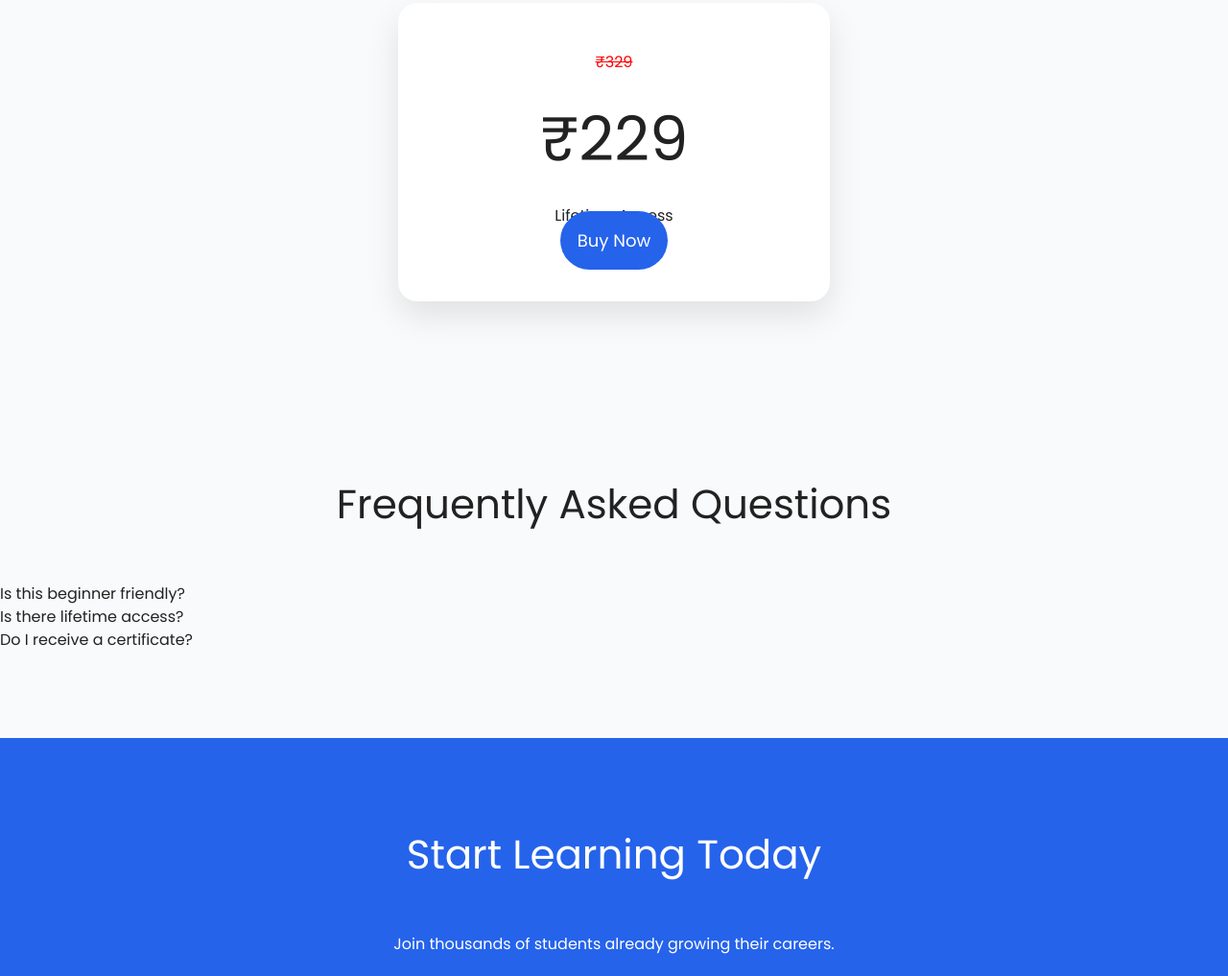
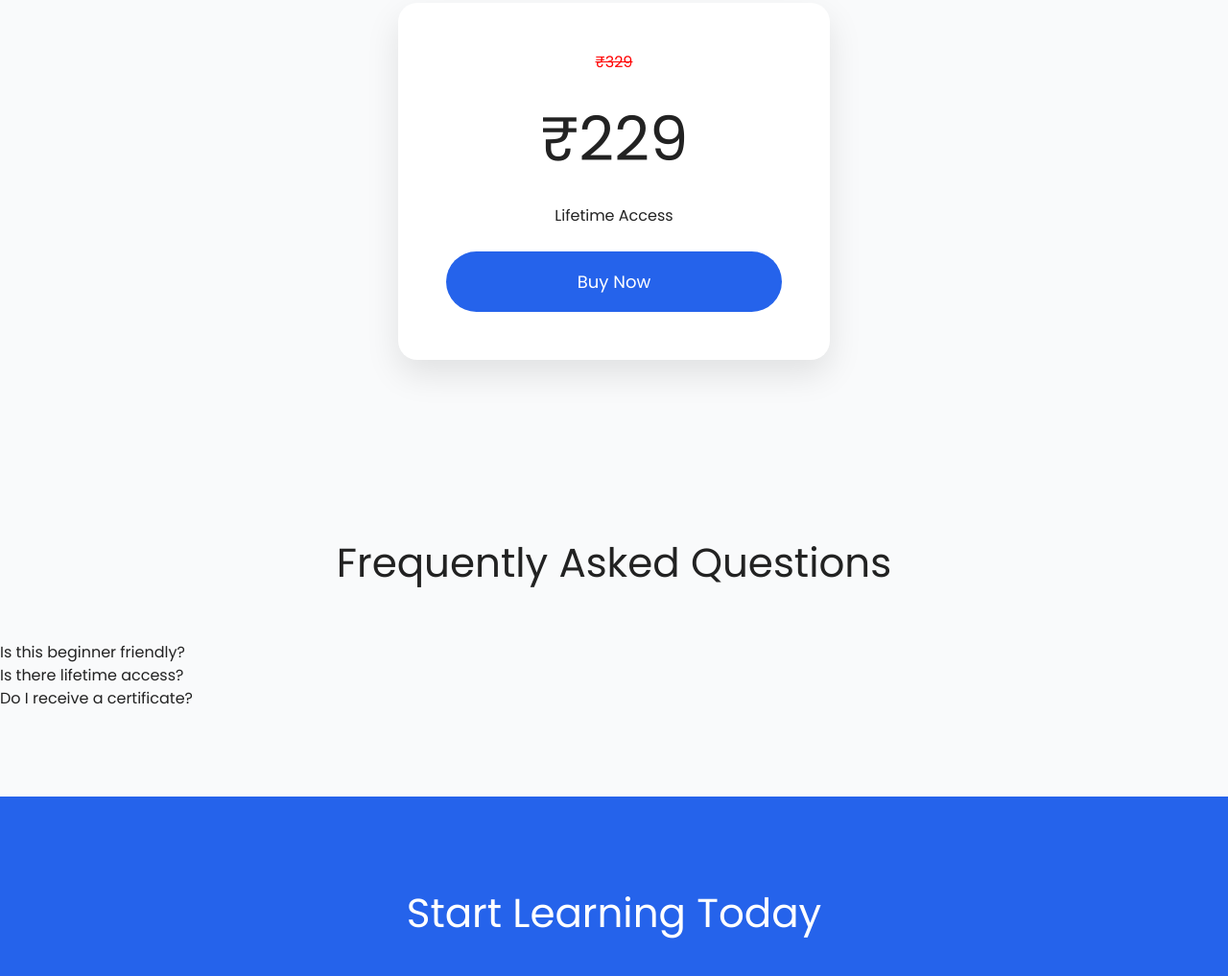
Before and after one commit to ADVANGithub/Suresolution10x, a plain HTML site: page index.html in a window 1280 px wide. Shown: the part 3203-4220 px from the top of the page at 96% size. Drawn offline with nearby package versions, Linux system fonts and the light colour scheme.

Commit message:
Update index.html

```diff
--- a/index.html
+++ b/index.html
@@ -662,13 +662,11 @@
 
                 </p>
 
-                <a
+                <button
 				    id="payNow"
-				    href="https://payments.cashfree.com/forms/suresolutions10x"
-				    target="_blank"
-				    class="primary-btn">
+				    onclick="window.location.href='https://payments.cashfree.com/forms/suresolutions10x'">
 				    Buy Now
-				</a>
+				</button>
 
             </div>
 
```
